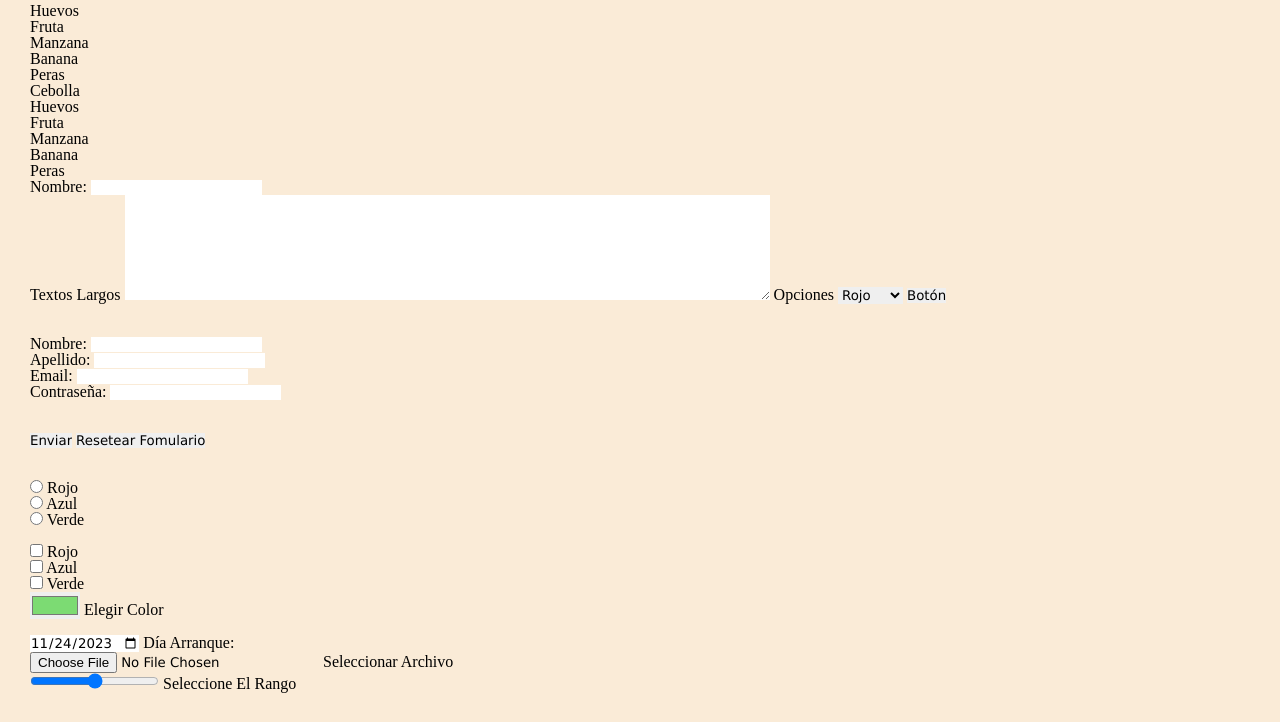
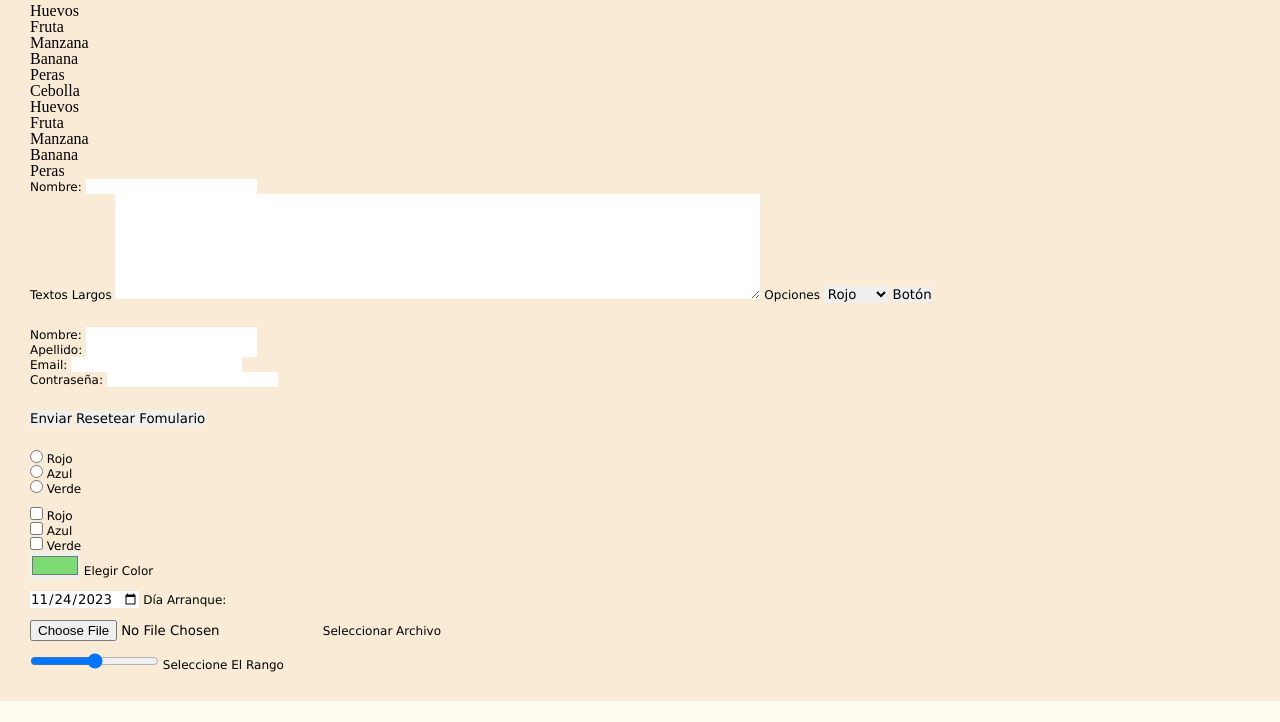
Before and after one commit to bautistamarcelo/APrograma4, a plain HTML site: page html/proyectoWeb/paginas/aprendiendo_html.html in a window 1280 px wide. Shown: the part 974-1696 px from the top of the page. After the commit the page ends 1675 px from the top, so only its background shows below. Drawn offline with Linux system fonts and the light colour scheme.

Commit message:
normalizado con css

```diff
--- a/html/proyectoWeb/CSS/estilos.css
+++ b/html/proyectoWeb/CSS/estilos.css
@@ -56,3 +56,7 @@ div.contenedor_principal {
     background-color: antiquewhite;
     padding: 30px;
 }
+form{
+    font-family: Verdana, Geneva, Tahoma, sans-serif;
+    font-size: 12px;
+}
--- a/html/proyectoWeb/paginas/aprendiendo_html.html
+++ b/html/proyectoWeb/paginas/aprendiendo_html.html
@@ -177,17 +177,19 @@
                 <input id="chgreen" type="checkbox" name="green" value="red">
                 <label for="chgreen">Verde</label>
                 <br>
-                <input type="color" value="#7cdb73" name="color">
+                <input id="color" type="color" value="#7cdb73" name="color">
                 <label for="color">Elegir Color</label>
                 <br>
                 <br>
                 <input type="date" id="start" name="trip-start" value="2023-11-24" min="2022-11-24" max="2023-12-24">
                 <label for="start">Día Arranque:</label>
                 <br>
-                <input type="file" name="archivo">
+                <br>
+                <input id="archivo" type="file"    name="archivo">
                 <label for="archivo">Seleccionar archivo</label>
                 <br>
-                <input type="range" name="rango" min="0" max="30">
+                <br>
+                <input id="rango" type="range"  name="rango" min="0" max="30">
                 <label for="rango">Seleccione el rango</label>
 
 
```
